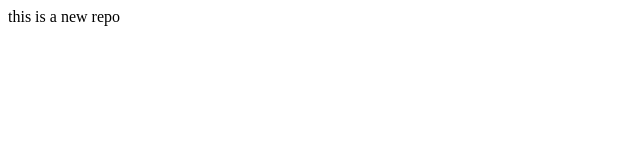
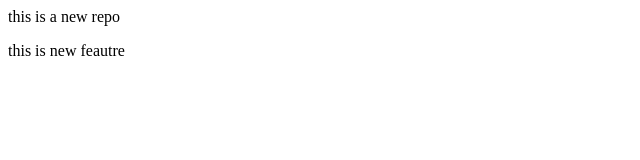
Before and after one commit to penguincrazy/localrepo, a plain HTML site: page index.html in a window 1280 px wide. Shown: the whole page, without its empty margins (0-640 px from the left). Drawn offline with Linux system fonts and the light colour scheme.

Commit message:
add new feature

```diff
--- a/index.html
+++ b/index.html
@@ -1 +1,2 @@
 <p>this is a new repo</p>
+<p>this is new feautre</p>
```
Also changed, not shown: 1 other file.
